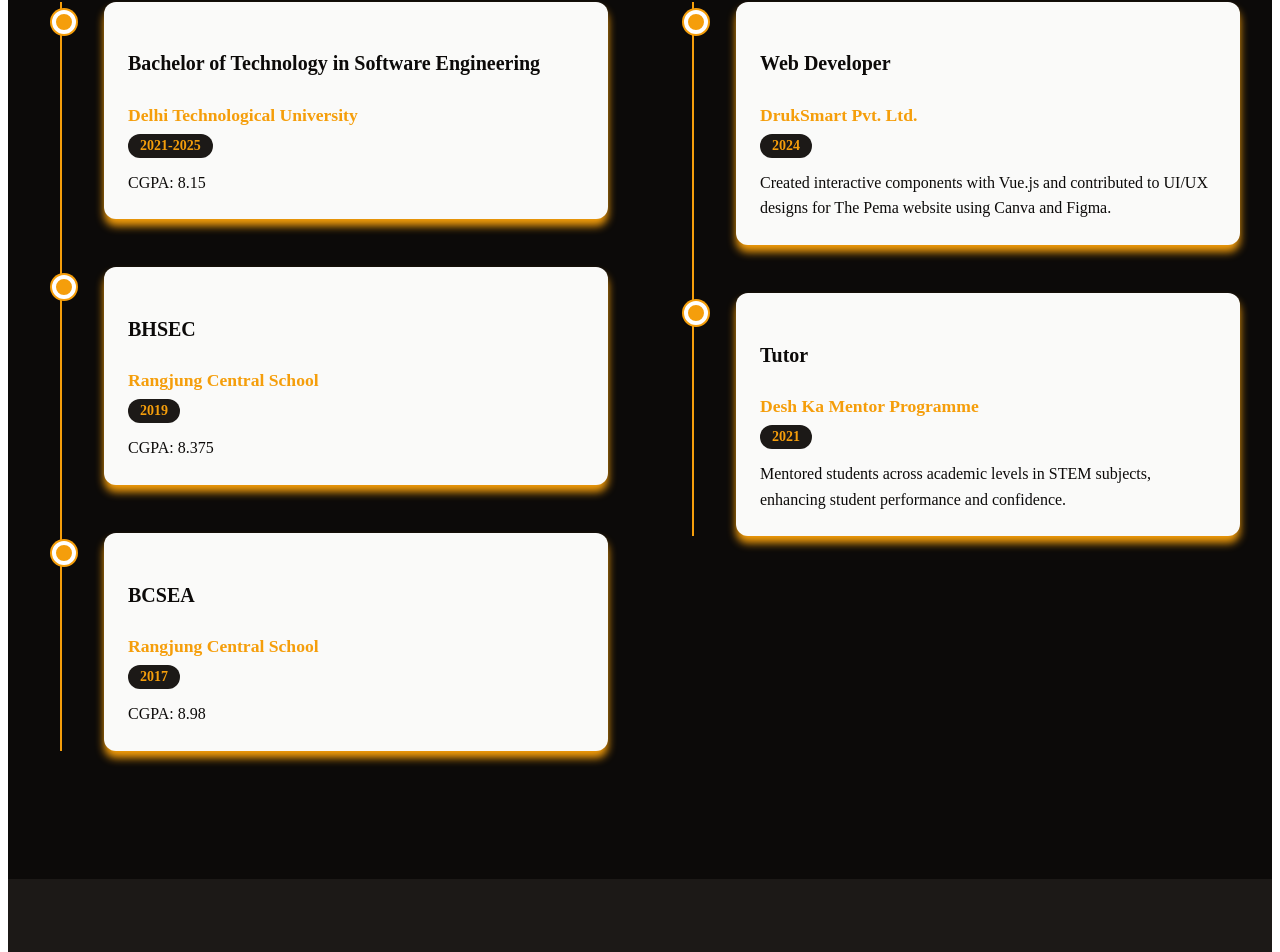
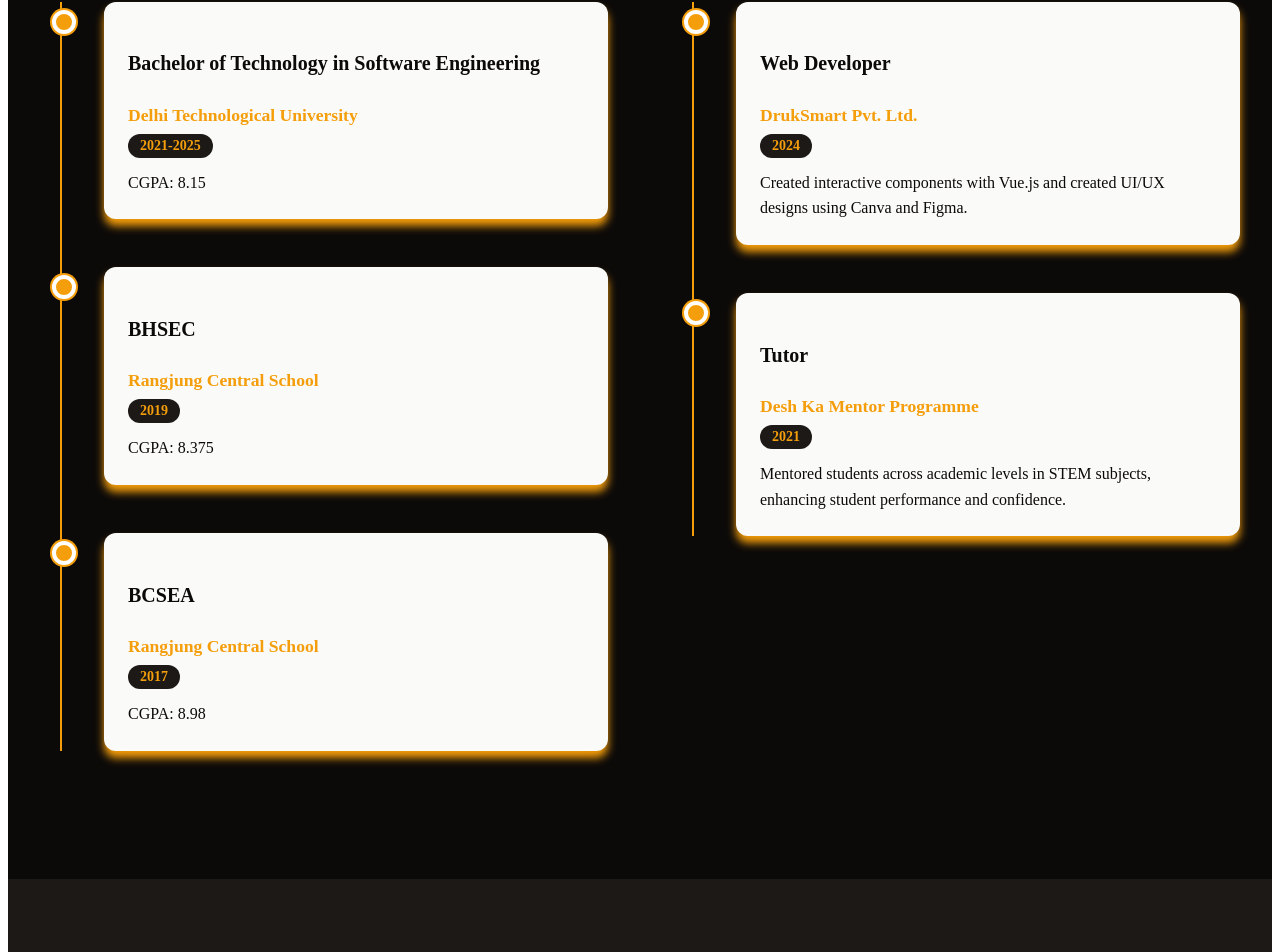
Before and after one commit to Yeshijrod28/My-portfolio-app, a React (Vite) app: page / in a window 1280 px wide. Shown: the part 4751-5703 px from the top of the page. Built offline with nearby package versions, Linux system fonts and the light colour scheme.

Commit message:
final commit

```diff
--- a/src/components/EducationExperience.jsx
+++ b/src/components/EducationExperience.jsx
@@ -27,7 +27,7 @@
       position: 'Web Developer',
       company: 'DrukSmart Pvt. Ltd.',
       year: '2024',
-      description: 'Created interactive components with Vue.js and contributed to UI/UX designs for The Pema website using Canva and Figma.'
+      description: 'Created interactive components with Vue.js and created UI/UX designs using Canva and Figma.'
     },
     {
       position: 'Tutor',
```
